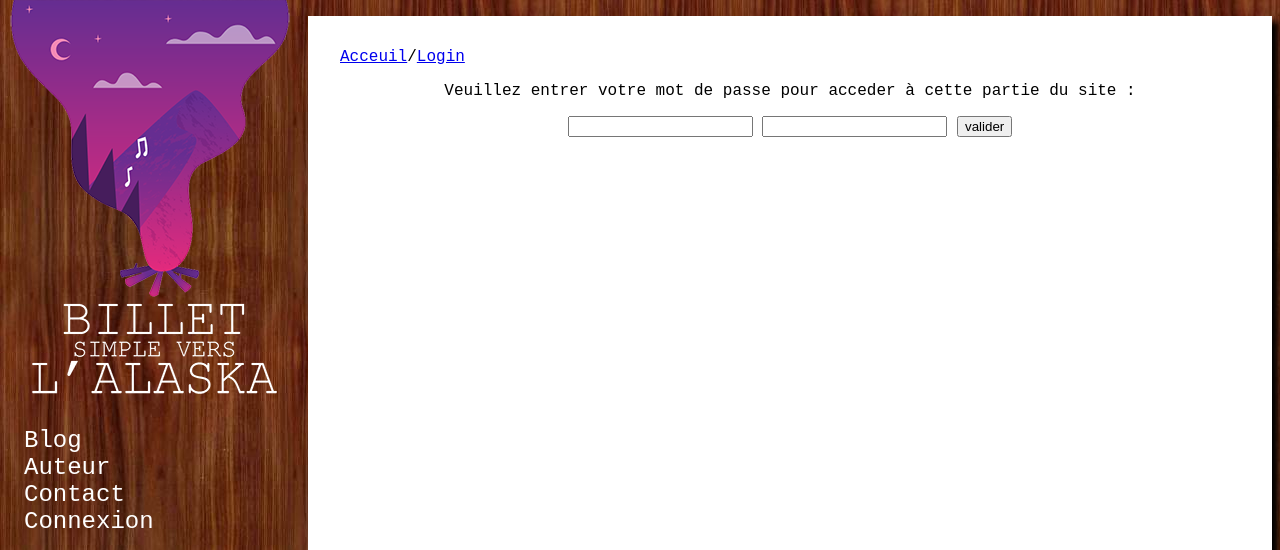
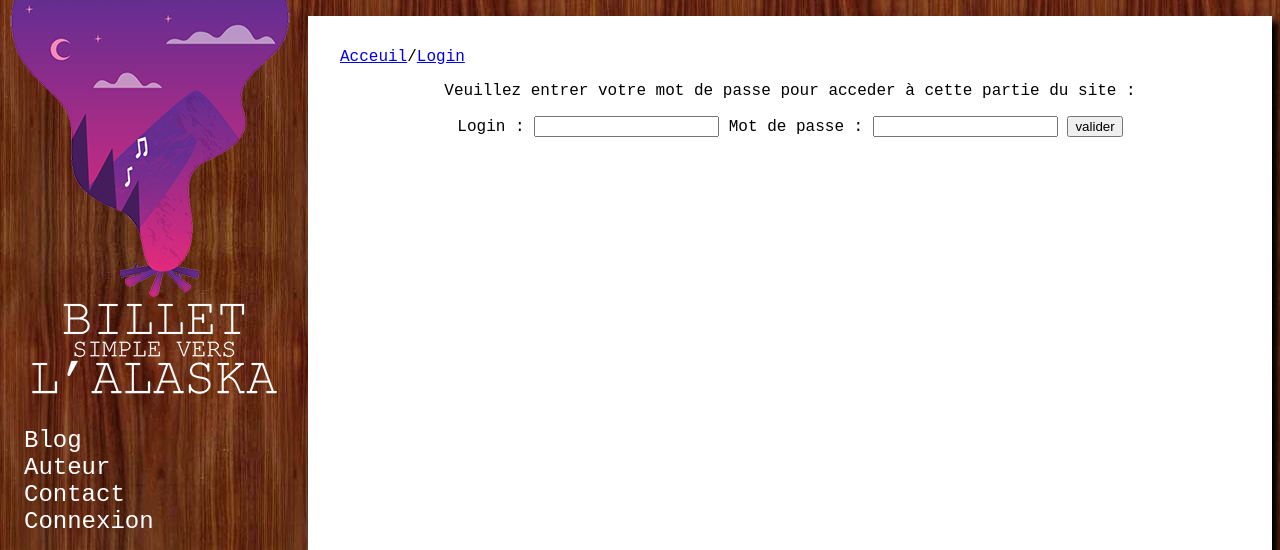
Before and after one commit to PasDeBras/openclassrooms_p4, a PHP site: template view/backend/secureView.php in a window 1280 px wide. Shown: the top 550 px of the page. Run offline with PHP 8.4, Linux system fonts and the light colour scheme; the template is opened without the code that fills it, so the values that code supplies are empty.

Commit message:
added login case description

```diff
--- a/view/backend/secureView.php
+++ b/view/backend/secureView.php
@@ -7,7 +7,9 @@
     <p id="password_notice">Veuillez entrer votre mot de passe pour acceder à cette partie du site :</p>
         <form action="index.php?action=passwordCheck" method="post">
             <p>
+            Login :
             <input type="text" name="login" />
+            Mot de passe :
             <input type="password" name="password" />
             <input type="submit" value="valider" />
             </p>
```
